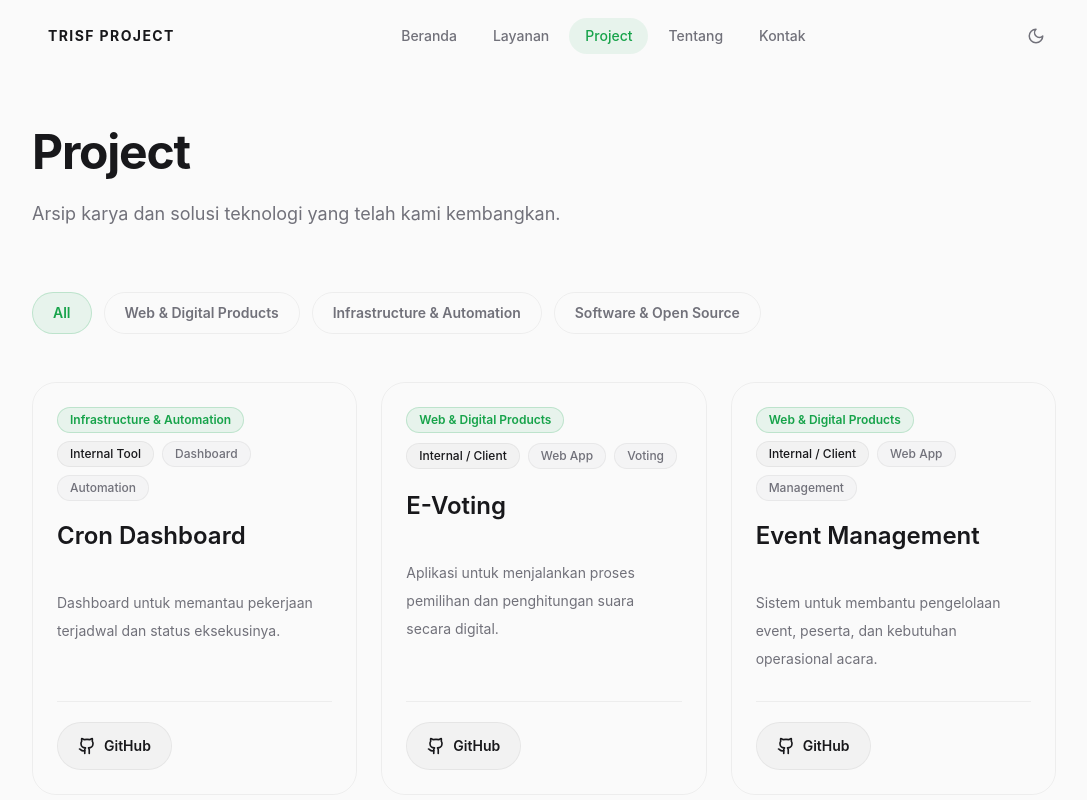
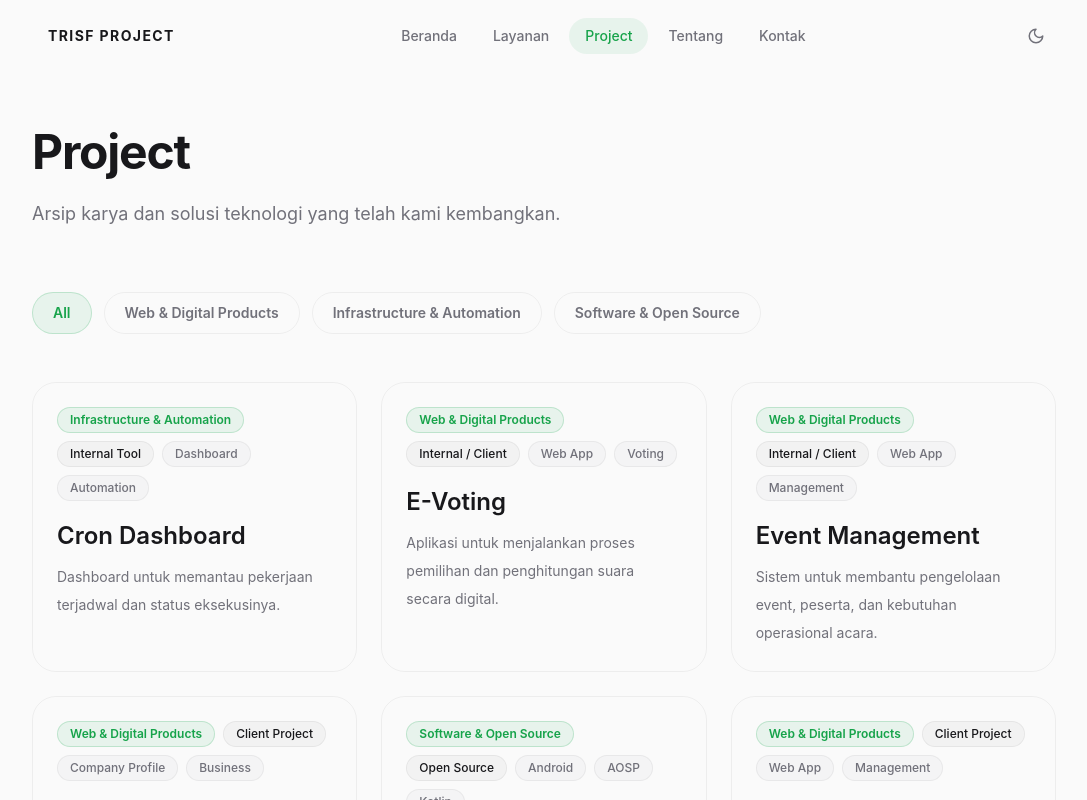
Before and after one commit to trisfproject/trisfproject.github.io, a React (Vite) app: page /projects in a window 1280 px wide. Shown: the top 800 px of the page, without its empty margins (96-1183 px from the left). Built offline with nearby package versions, Linux system fonts and the light colour scheme.

Commit message:
refactor: remove external links and button components while adjusting layout spacing in ProjectCard

```diff
--- a/src/components/ProjectCard.jsx
+++ b/src/components/ProjectCard.jsx
@@ -1,5 +1,3 @@
-import { ExternalLink, Github } from 'lucide-react';
-import { Button } from './Button.jsx';
 import { useSpotlight } from '../hooks/useSpotlight.js';
 
 export function ProjectCard({ project, compact = false }) {
@@ -9,10 +7,10 @@ export function ProjectCard({ project, compact = false }) {
     <article
       {...spotlight}
       className={`card-spotlight group flex h-full flex-col rounded-[24px] border border-line-site p-5 shadow-site transition duration-200 ease-out hover:-translate-y-1 hover:border-[#22c55e]/35 hover:shadow-hover-site sm:p-6 ${
-        compact ? 'min-h-[320px]' : 'min-h-[320px]'
+        compact ? 'min-h-[280px]' : 'min-h-[280px]'
       }`}
     >
-      <div className="mb-5 flex min-h-16 flex-wrap items-start gap-2">
+      <div className="mb-5 flex flex-wrap items-start gap-2">
         <span className="rounded-full border border-accent-border bg-accent-muted px-3 py-1 text-xs font-semibold text-[#16a34a] dark:text-[#22c55e]">
           {project.category}
         </span>
@@ -30,20 +28,10 @@ export function ProjectCard({ project, compact = false }) {
           </span>
         ))}
       </div>
-      <h3 className="min-h-[3.25rem] text-[1.35rem] font-semibold leading-tight tracking-normal text-text-main sm:text-2xl">
+      <h3 className="mb-3 text-[1.35rem] font-semibold leading-tight tracking-normal text-text-main sm:text-2xl">
         {project.title}
       </h3>
-      <p className="line-clamp-3 mt-4 flex-1 text-sm leading-7 text-text-muted">{project.description}</p>
-      <div className="mt-7 flex min-h-[61px] flex-wrap items-start gap-3 border-t border-line-site pt-5">
-        <Button href={project.github} icon={Github} variant="secondary" className="min-h-10 px-4">
-          GitHub
-        </Button>
-        {project.live ? (
-          <Button href={project.live} icon={ExternalLink} variant="secondary" className="min-h-10 px-4">
-            Demo
-          </Button>
-        ) : null}
-      </div>
+      <p className="line-clamp-3 flex-1 text-sm leading-7 text-text-muted">{project.description}</p>
     </article>
   );
 }
```
